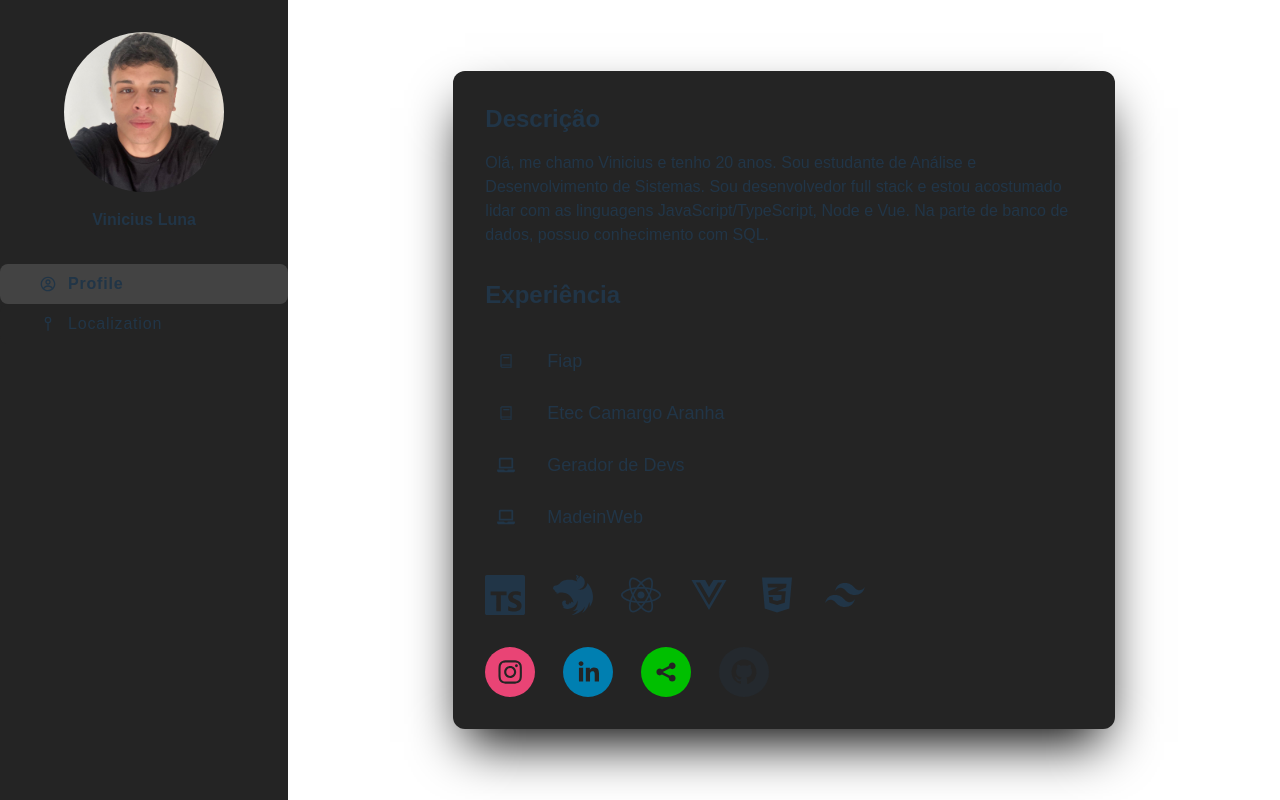
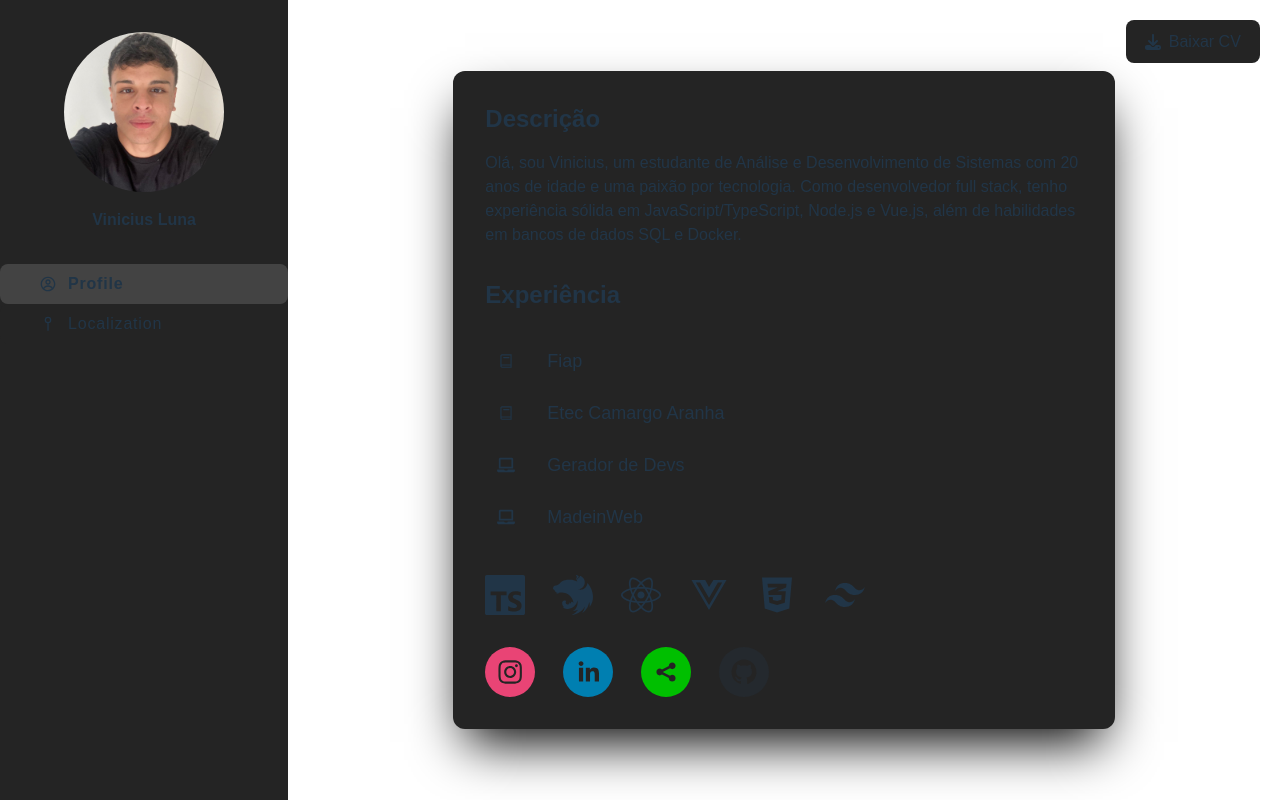
Before and after one commit to dev-vinii/portfolio, a React (Vite) app: page / in a window 1280 px wide. Built offline with nearby package versions, Linux system fonts and the light colour scheme.

Commit message:
feat: adding pdf download

```diff
--- /dev/null
+++ b/src/components/PdfButton/PdfButton.tsx
@@ -0,0 +1,13 @@
+import { FaDownload } from "react-icons/fa6";
+
+export default function PdfButton() {
+  return (
+    <div>
+      <button className="bg-sidebar border-none font-nunito flex gap-2 items-center
+      justify-center hover:border-sidebar focus:outline-none transition-all duration-150">
+        <FaDownload />
+        Baixar CV
+      </button>
+    </div>
+  );
+}
--- a/src/pages/Portfolio/Portfolio.tsx
+++ b/src/pages/Portfolio/Portfolio.tsx
@@ -1,9 +1,13 @@
 import PortfolioTemplate from "@/pages/Portfolio/PortfolioTemplate/PortfolioTemplate";
+import PdfButton from '../../components/PdfButton/PdfButton';
 
 export default function Portfolio() {
     return (
         <div className="flex justify-center items-center min-w-full h-full">
             <PortfolioTemplate />
+            <div className="absolute right-5 top-5">
+                <PdfButton />
+            </div>
         </div>
     )
 }
--- a/src/pages/Portfolio/PortfolioTemplate/Description/Description.tsx
+++ b/src/pages/Portfolio/PortfolioTemplate/Description/Description.tsx
@@ -3,10 +3,10 @@ export default function Description() {
     <>
       <div className="font-bold text-2xl mb-4 font-nunito">Descrição</div>
       <div className="font-nunito">
-        Olá, me chamo Vinicius e tenho 20 anos. Sou estudante de Análise e
-        Desenvolvimento de Sistemas. Sou desenvolvedor full stack e estou
-        acostumado lidar com as linguagens JavaScript/TypeScript, Node e Vue. Na
-        parte de banco de dados, possuo conhecimento com SQL.
+        Olá, sou Vinicius, um estudante de Análise e Desenvolvimento de Sistemas
+        com 20 anos de idade e uma paixão por tecnologia. Como desenvolvedor
+        full stack, tenho experiência sólida em JavaScript/TypeScript, Node.js e
+        Vue.js, além de habilidades em bancos de dados SQL e Docker.
       </div>
     </>
   );
```
